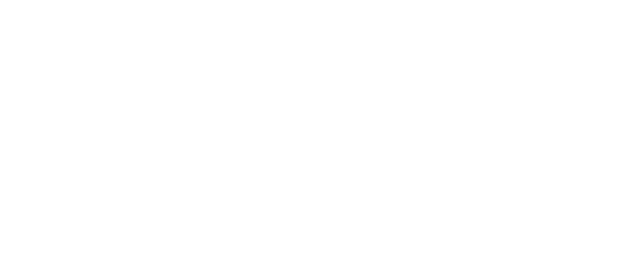
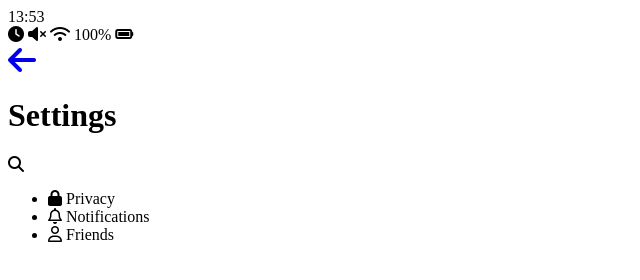
Before and after one commit to KimTiffany/Kakao-Clone, a plain HTML site: page settings.html in a window 1280 px wide. Shown: the whole page, without its empty margins (0-640 px from the left). Drawn offline with Linux system fonts and the light colour scheme.

Commit message:
Update July 8th 2020

```diff
--- /dev/null
+++ b/chat.html
@@ -0,0 +1,87 @@
+<!DOCTYPE html>
+<html lang="en">
+  <head>
+    <meta charset="UTF-8" />
+    <meta name="viewport" content="width=device-width, initial-scale=1.0" />
+    <script
+      src="https://kit.fontawesome.com/8ea2af2689.js"
+      crossorigin="anonymous"
+    ></script>
+
+    <title>Chat | Kakao Clone</title>
+  </head>
+  <body>
+    <div class="status-bar">
+      <div class="status-bar__column"></div>
+      <span class="status-bar_clock">13:53 </span>
+      <div class="status-bar__column">
+        <i class="fas fa-clock"></i>
+        <i class="fas fa-volume-mute"></i>
+        <i class="fas fa-wifi"></i>
+        <span class="status-bar__battery-level">100%</span>
+        <i class="fas fa-battery-full"></i>
+      </div>
+    </div>
+    <header class="header">
+      <div class="header__header-column">
+        <a href="index.html" class="header__back-btn">
+          <i class="fas fa-arrow-left fa-2x"></i>
+        </a>
+        <h1 class="header__title">Best Friend</h1>
+      </div>
+      <div class="header_header-column">
+        <span class="header__icon">
+          <i class="fas fa-search"></i>
+        </span>
+        <div class="header__icon">
+          <i class="fas fa-bars"></i>
+        </div>
+      </div>
+    </header>
+    <main class="chat">
+      <ul class="chat__messagers">
+        <span class="chat__timestamp">
+          Friday, January 11, 2019
+        </span>
+        <li class="incoming-message message">
+          <img src="images/alex_minnie.jpg" class="g-avatar message__avatar" />
+          <div class="message__content">
+            <span class="message__author">Best Freind</span>
+            <div class="message__bubble">
+              Congrats! You found your brain! :)
+            </div>
+          </div>
+          <span class="message__timestamp"></span>
+        </li>
+        <li class="incoming-message message">
+          <span class="message__timestamp"></span>
+          <div class="message__content">
+            <div class="message__bubble">
+              Thank you!
+            </div>
+          </div>
+        </li>
+      </ul>
+    </main>
+    <div class="chat__write">
+      <div class="chat__write-column">
+        <i class="far fa-plus-square"></i>
+      </div>
+      <div class="chat__write-column">
+        <input
+          type="text"
+          placeholder="Send Message"
+          class="chat__write-input"
+        />
+      </div>
+      <div class="chat__write-column">
+        <span class="chat__write-icon">
+          <i class="far fa-smile-wink"></i>
+        </span>
+        <span class="chat__write-icon">
+          <i class="fas fa-microphone"></i>
+        </span>
+      </div>
+    </div>
+  </body>
+</html>
--- a/settings.html
+++ b/settings.html
@@ -0,0 +1,63 @@
+<!DOCTYPE html>
+<html lang="en">
+  <head>
+    <meta charset="UTF-8" />
+    <meta name="viewport" content="width=device-width, initial-scale=1.0" />
+    <script
+      src="https://kit.fontawesome.com/8ea2af2689.js"
+      crossorigin="anonymous"
+    ></script>
+
+    <title>Settings | Kakao Clone</title>
+  </head>
+  <body>
+    <div class="status-bar">
+      <div class="status-bar__column"></div>
+      <span class="status-bar_clock">13:53 </span>
+      <div class="status-bar__column">
+        <i class="fas fa-clock"></i>
+        <i class="fas fa-volume-mute"></i>
+        <i class="fas fa-wifi"></i>
+        <span class="status-bar__battery-level">100%</span>
+        <i class="fas fa-battery-full"></i>
+      </div>
+    </div>
+    <header class="header">
+      <div class="header__header-column">
+        <a href="more.html" class="header__back-btn">
+          <i class="fas fa-arrow-left fa-2x"></i>
+        </a>
+        <h1 class="header__title">Settings</h1>
+      </div>
+      <div class="header_header-column">
+        <span class="header__icon">
+          <i class="fas fa-search"></i>
+        </span>
+      </div>
+    </header>
+    <main class="class settings">
+      <section class="class settings__sectionas">
+        <ul class="class settings__ul">
+          <li class="settings__setting">
+            <span class="settings__icon">
+              <i class="fas fa-lock"></i>
+              <span class="settings__title">Privacy </span>
+            </span>
+          </li>
+          <li class="settings__setting">
+            <span class="settings__icon">
+              <i class="far fa-bell"></i>
+              <span class="settings__title">Notifications </span>
+            </span>
+          </li>
+          <li class="settings__setting">
+            <span class="settings__icon">
+              <i class="far fa-user"></i>
+              <span class="settings__title">Friends </span>
+            </span>
+          </li>
+        </ul>
+      </section>
+    </main>
+  </body>
+</html>
```
Also changed, not shown: index.html (+6 -1 lines), more.html (+3 -1 lines).
